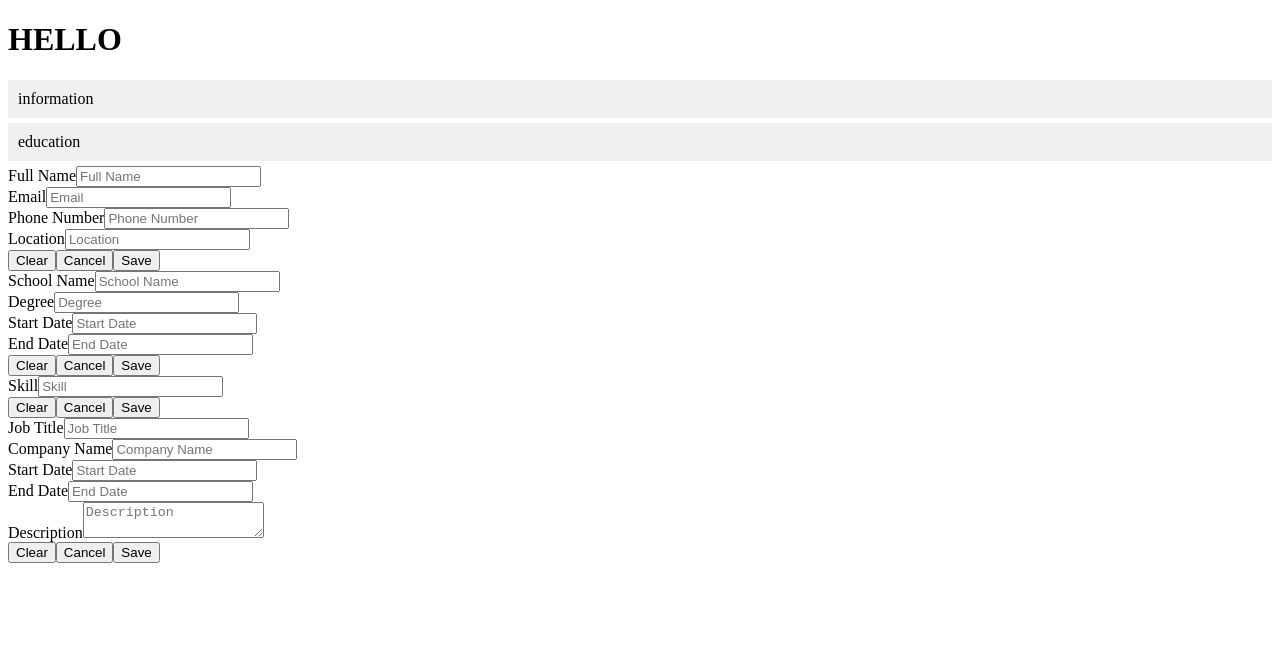
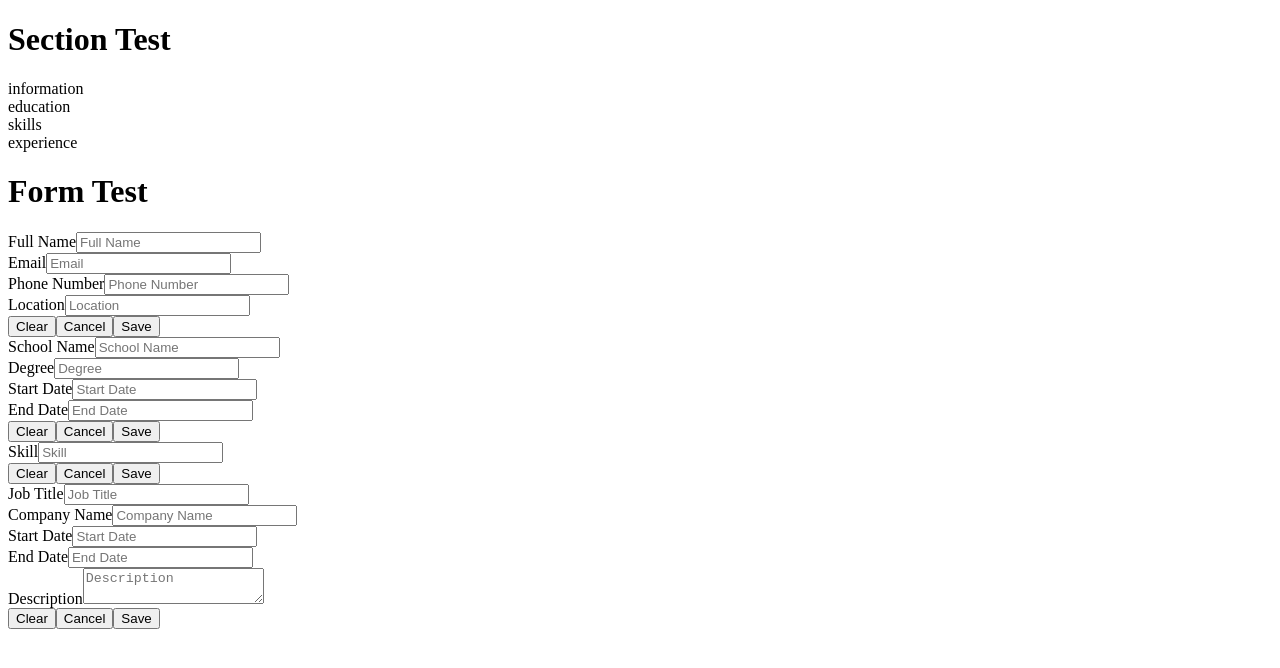
Before and after one commit to LionelP1/Resume-Builder, a React (Vite) app: page / in a window 1280 px wide. Shown: the top 668 px of the page. Built offline with nearby package versions, Linux system fonts and the light colour scheme.

Commit message:
Added buttons to add new section

```diff
--- a/src/App.jsx
+++ b/src/App.jsx
@@ -7,9 +7,13 @@ function App() {
 
   return (
     <>
-      <h1> HELLO</h1>
+      <h1> Section Test</h1>
       <SectionDropdown section="information"></SectionDropdown>
       <SectionDropdown section="education"></SectionDropdown>
+      <SectionDropdown section="skills"></SectionDropdown>
+      <SectionDropdown section="experience"></SectionDropdown>
+
+      <h1> Form Test</h1>
       <GenerateForm section="information"></GenerateForm>
       <GenerateForm section="education"></GenerateForm>
       <GenerateForm section="skills"></GenerateForm>
--- a/src/components/shared/GeneralDropdown.jsx
+++ b/src/components/shared/GeneralDropdown.jsx
@@ -4,10 +4,12 @@ import { formConfig } from '../../formConfig.js';
 
 const SectionDropdown = ({ section }) => {
     const [isExpanded, setIsExpanded] = useState(false);
+    const [isAddingNew, setIsAddingNew] = useState(false);
 
     const toggleDropdown = () => {
         setIsExpanded(!isExpanded);
     };
+
 
 
     const handleEdit = () => {
@@ -20,18 +22,24 @@ const SectionDropdown = ({ section }) => {
 
     return (
         <div>
-            <div onClick={toggleDropdown} style={{ cursor: 'pointer', backgroundColor: '#f0f0f0', padding: '10px', marginBottom: '5px' }}>
+            <div onClick={toggleDropdown}>
                 {section}
             </div>
             {isExpanded && (
                 <div>
                     {formConfig[section].allowMultiple ? (
                         <div>
-                            <h1>List goes here</h1>
-                            <button onClick={() => setIsExpanded(true)}>Add New {section}</button>
+                            {isAddingNew ? (
+                                <GenerateForm section={section} />
+                            ) : (
+                                <div>
+                                    <h1>List goes here</h1>
+                                    <button onClick={setIsAddingNew}>Add New {section}</button>
+                                </div>
+                            )}
                         </div>
                     ) : (
-                        <GenerateForm section={section}/>
+                        <GenerateForm section={section} />
                     )}
                 </div>
             )}
```
